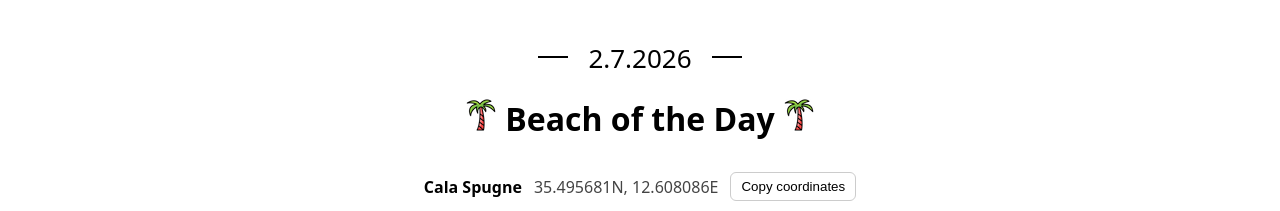
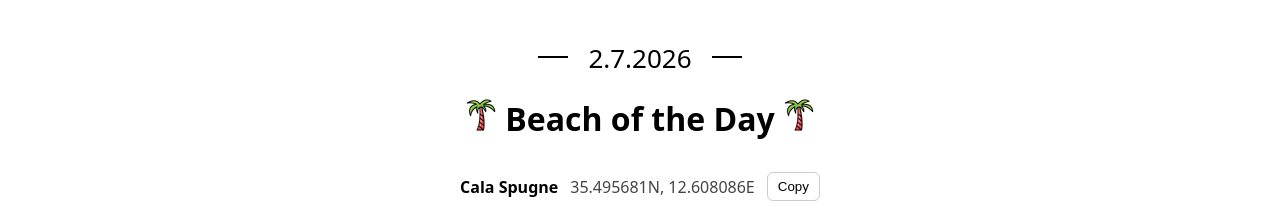
Before and after one commit to io-w-admin/beach-of-the-day, a website: page index.html in a window 1280 px wide. Shown: the top 211 px of the page. Drawn offline with nearby package versions, Linux system fonts and the light colour scheme; grey boxes are pictures that could not be loaded.

Commit message:
test build

```diff
--- a/index.html
+++ b/index.html
@@ -15,7 +15,7 @@
       <div id="info">
         <strong id="beach-name">Loading…</strong>
         <div id="coords">—</div>
-        <button id="copy-btn">Copy coordinates</button>
+        <button id="copy-btn">Copy </button>
       </div>
       <div id="map"></div>
       <footer>
```
Also changed, not shown: .github/workflows/build-2.yaml (deleted).
